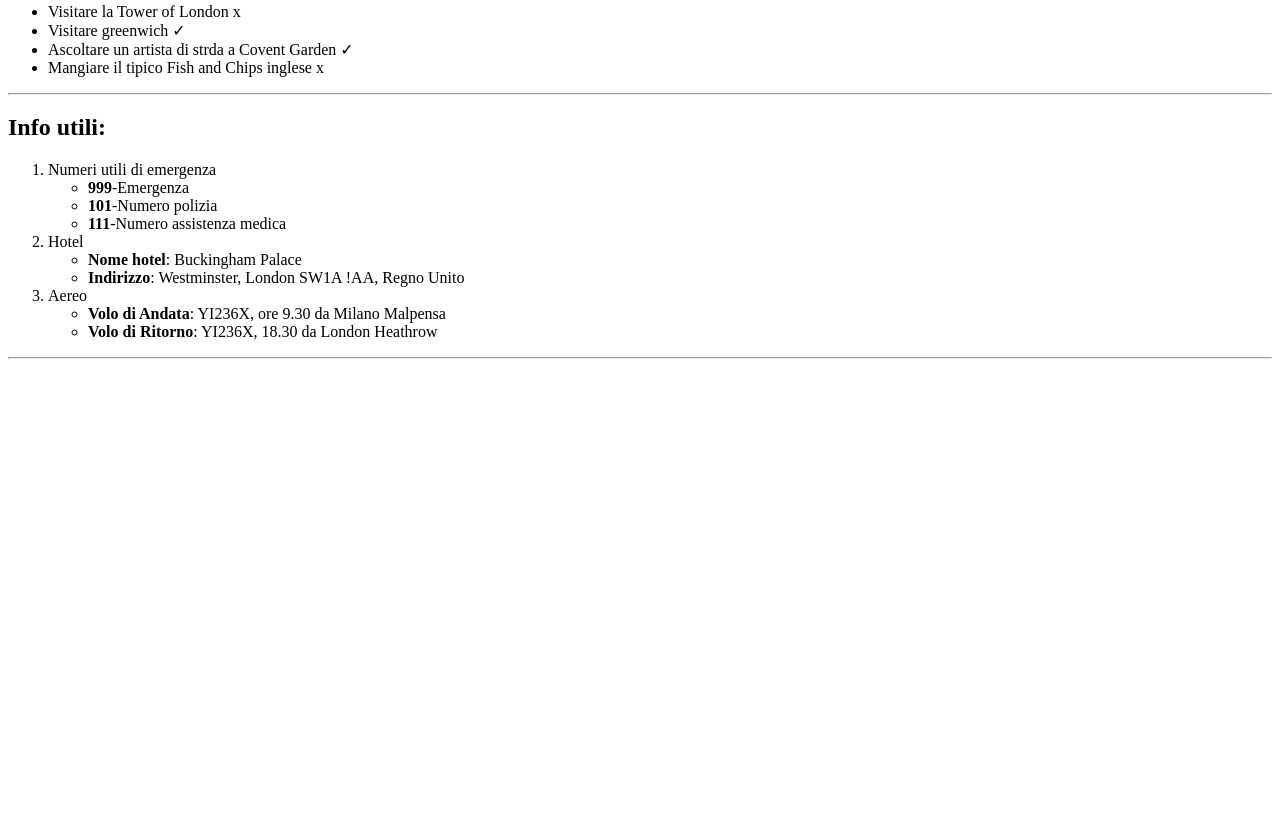
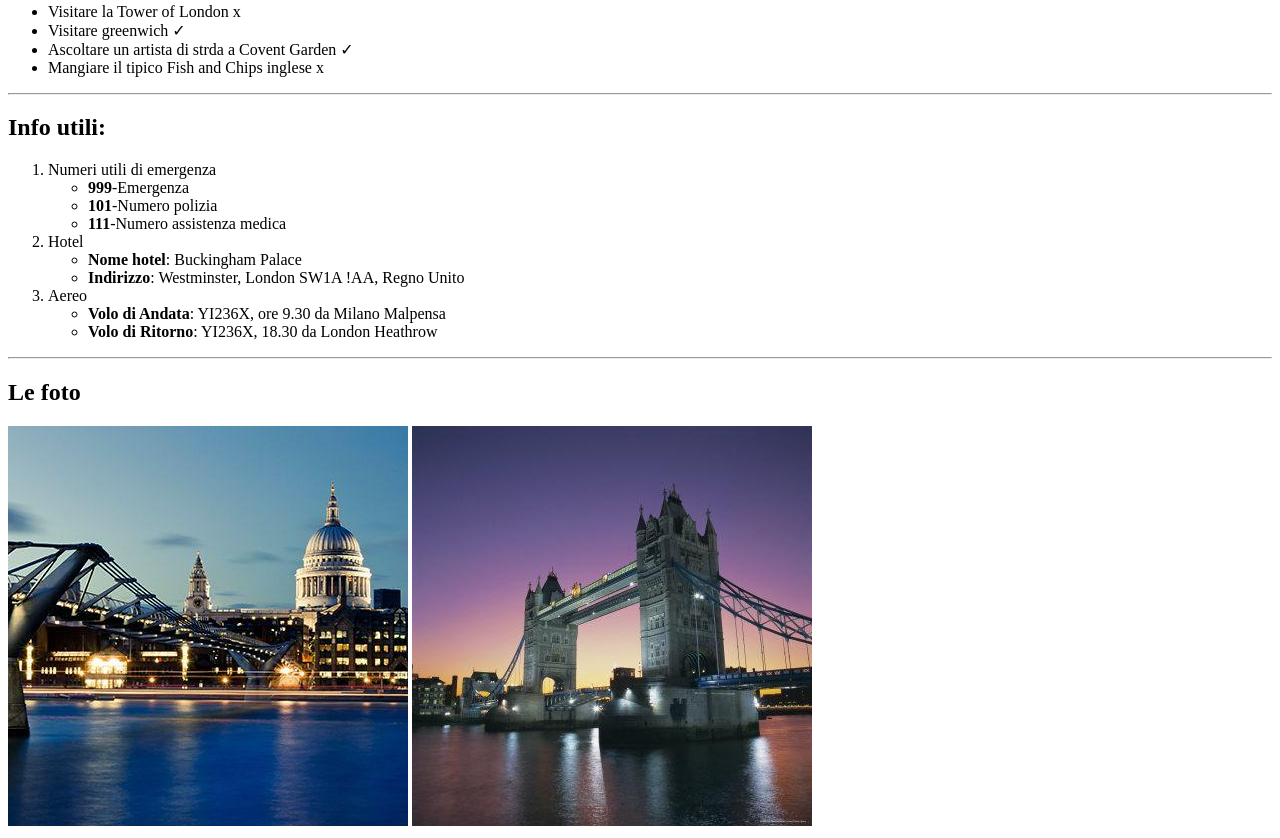
Before and after one commit to AndreaLivornese/html-london-trip, a plain HTML site: page index.html in a window 1280 px wide. Shown: the part 947-1785 px from the top of the page. Before the commit the page ends 1314 px from the top, so only its background shows below. Drawn offline with Linux system fonts and the light colour scheme.

Commit message:
aggiunta delle immagini nel footer

```diff
--- a/index.html
+++ b/index.html
@@ -105,5 +105,11 @@
             </section>
             <!-- fine blocco informazioni -->
         </main>
+
+        <footer>
+            <h2>Le foto</h2>
+            <img src="img/london-400x400-compressor_0.jpg" alt="Immagine di un ponte di Londra">
+            <img src="img/evening-tower-bridge-and-river-thames-london_u-L-P2QVZJ0.jpg" alt="Immagine del Tower Bridge">
+        </footer>
     </body>
 </html>
```
